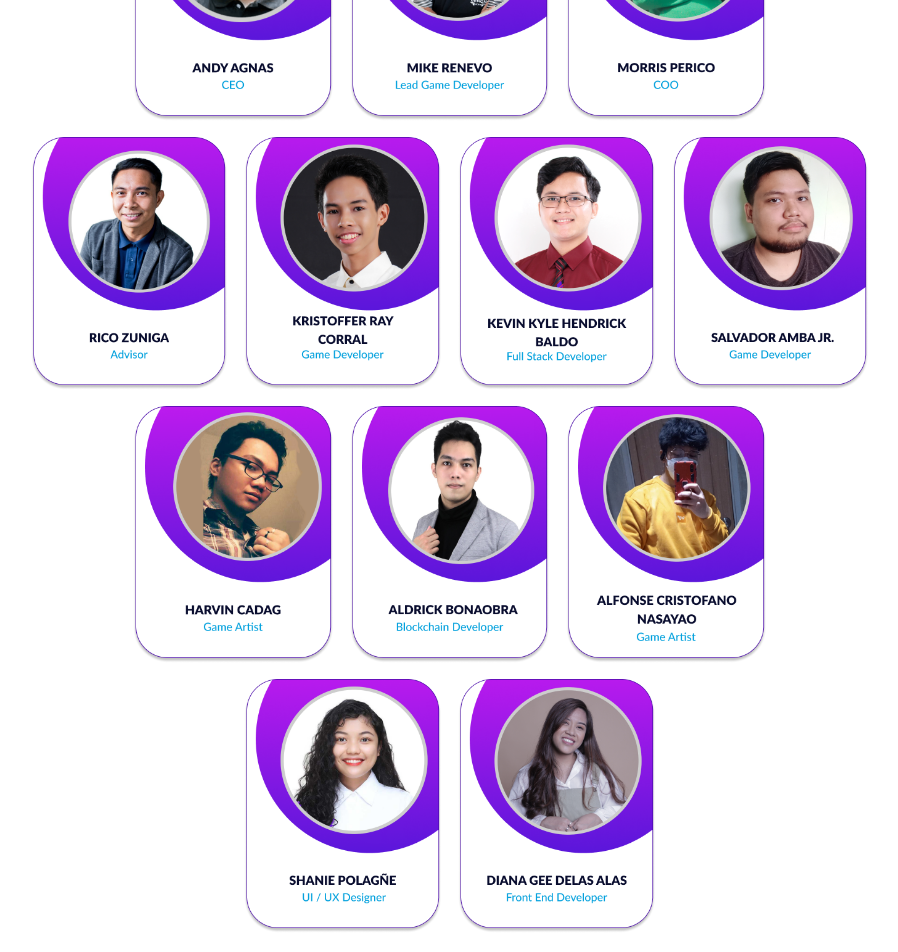
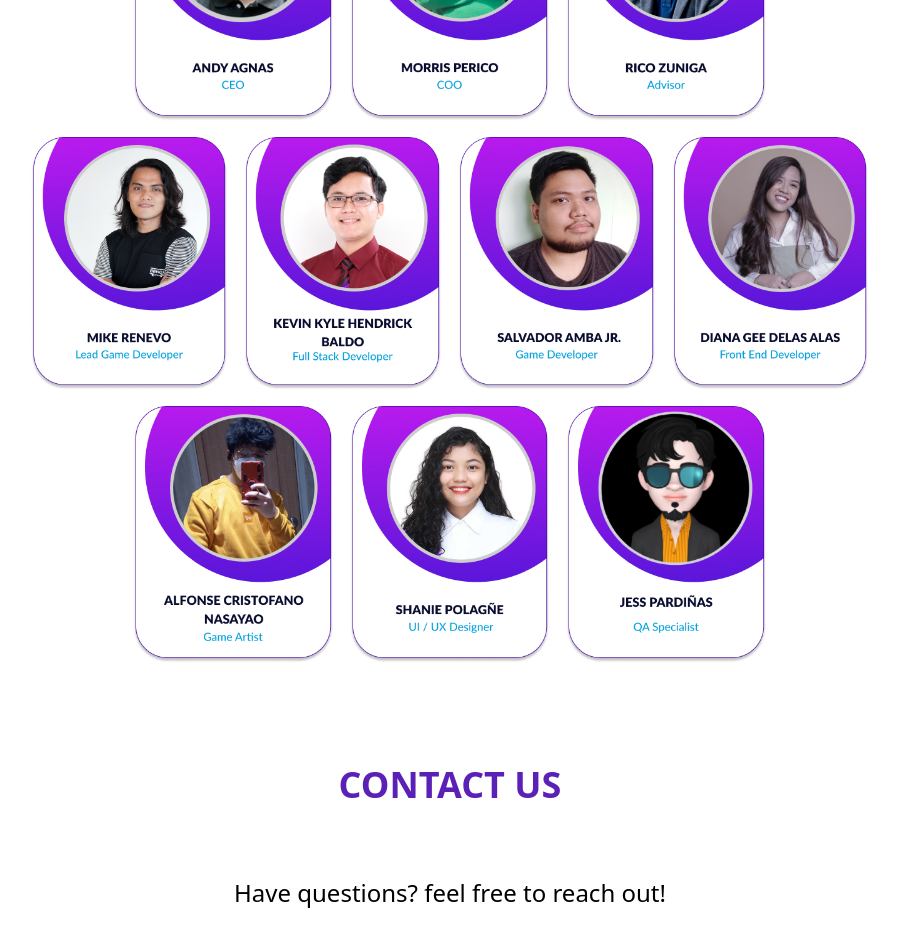
Before and after one commit to mgguild/ai-games, a Next.js app: page / in a window 1280 px wide. Shown: the part 4080-5032 px from the top of the page, without its empty margins (190-1088 px from the left). Built offline with nearby package versions, Linux system fonts and the light colour scheme.

Commit message:
Update teams page remove and add membersh

```diff
--- a/src/app/team/Team.tsx
+++ b/src/app/team/Team.tsx
@@ -17,34 +17,33 @@ const Team = () => {
         <div className="flex justify-center items-center md:px-28 lg:px-32 ">
           <div className="grid grid-cols-2 sm:grid-cols-3 md:grid-cols-3 lg:grid-cols-3 gap-4 items-center sm:w-4/5 w-80 ">
             <Image src="/team/ANDY.png" width={250} height={0} sizes="100vw" alt="andy" className="" />
-            <Image src="/team/MIKE.png" width={250} height={0} sizes="100vw" alt="salvador" className="" />
             <Image src="/team/MORRIS.png" width={250} height={0} sizes="100vw" alt="rico" className="" />
+            <Image src="/team/RICO.png" width={250} height={0} sizes="100vw" alt="rico" className="" />
           </div>
         </div>
+            {/* Image Grid Section 2 */}
         <div className="flex justify-center items-center mt-4">
           <div className="grid grid-cols-2 sm:grid-cols-4 md:grid-cols-4 lg:grid-cols-4 gap-4 items-center sm:w-4/5 w-80">
-            <Image src="/team/RICO.png" width={250} height={0} sizes="100vw" alt="rico" className="" />
-            <Image src="/team/TOFF.png" width={250} height={0} sizes="100vw" alt="andy" className="" />
+            <Image src="/team/MIKE.png" width={250} height={0} sizes="100vw" alt="salvador" className="" />
             <Image src="/team/KEVIN.png" width={250} height={0} sizes="100vw" alt="rico" className="" />
             <Image src="/team/SALVADOR.png" width={250} height={0} sizes="100vw" alt="salvador" className="" />
+            <Image src="/team/GEE.png" width={250} height={0} sizes="100vw" alt="gee" className="hidden sm:block" />
           </div>
         </div>
-        {/* Image Grid Section 2 */}
+
         <div className="flex justify-center items-center md:px-28 lg:px-32 mt-4">
-        <div className="grid grid-cols-2 sm:grid-cols-3 md:grid-cols-3 lg:grid-cols-3 gap-4 items-center sm:w-4/5 w-80 ">
-            <Image src="/team/HARVIN.png" width={250} height={0} sizes="100vw" alt="harvin" className="" />
-            <Image src="/team/ALDRICK.png" width={250} height={0} sizes="100vw" alt="aldrick" className="" />
+          <div className="grid grid-cols-2 sm:grid-cols-3 md:grid-cols-3 lg:grid-cols-3 gap-4 items-center sm:w-4/5 w-80 ">
             <Image src="/team/ALFONSE.png" width={250} height={0} sizes="100vw" alt="alfonse" className="" />
+            <Image src="/team/SHANIE.png" width={250} height={0} sizes="100vw" alt="alfonse" className="hidden sm:block" />
+            <Image src="/team/JESS.png" width={250} height={0} sizes="100vw" alt="alfonse" className="hidden sm:block" />
           </div>
         </div>
         </div>
         {/* Image Grid Section 3 */}
-        <div className="flex justify-center items-center mt-4 md:px-48 px-32">
+        {/* <div className="flex justify-center items-center mt-4 md:px-48 px-32">
           <div className="grid grid-cols-2 sm:grid-cols-2 md:grid-cols-2 lg:grid-cols-2 gap-4 items-center sm:w-4/5 w-80">
-            <Image src="/team/SHANIE.png" width={250} height={0} sizes="100vw" alt="alfonse" className="hidden sm:block" />
-            <Image src="/team/GEE.png" width={250} height={0} sizes="100vw" alt="gee" className="hidden sm:block" />
           </div>
-        </div>
+        </div> */}
 
 
         {/*mobile view */}
@@ -53,31 +52,28 @@ const Team = () => {
         <div className="flex justify-center items-center md:px-28 lg:px-32 ">
           <div className="grid grid-cols-2 sm:grid-cols-3 md:grid-cols-3 lg:grid-cols-3 gap-4 items-center sm:w-4/5 w-80 ">
             <Image src="/team/ANDY.png" width={250} height={0} sizes="100vw" alt="andy" className="" />
-            <Image src="/team/MIKE.png" width={250} height={0} sizes="100vw" alt="salvador" className="" />
             <Image src="/team/MORRIS.png" width={250} height={0} sizes="100vw" alt="rico" className="" />
             <Image src="/team/RICO.png" width={250} height={0} sizes="100vw" alt="rico" className="" />
+            <Image src="/team/MIKE.png" width={250} height={0} sizes="100vw" alt="salvador" className="" />
           </div>
         </div>
         {/* Image Grid Section 2 */}
         <div className="flex justify-center items-center mt-4">
           <div className="grid grid-cols-2 sm:grid-cols-4  gap-4 items-center sm:w-4/5 w-80">
-            <Image src="/team/TOFF.png" width={250} height={0} sizes="100vw" alt="andy" className="" />
             <Image src="/team/KEVIN.png" width={250} height={0} sizes="100vw" alt="rico" className="" />
             <Image src="/team/SALVADOR.png" width={250} height={0} sizes="100vw" alt="salvador" className="" />
-            <Image src="/team/HARVIN.png" width={250} height={0} sizes="100vw" alt="harvin" className="" />
+            <Image src="/team/GEE.png" width={250} height={0} sizes="100vw" alt="gee" className="" />
+            <Image src="/team/ALFONSE.png" width={250} height={0} sizes="100vw" alt="alfonse" className="" />
           </div>
         </div>
         {/* Image Grid Section 3 */}
         <div className="flex justify-center items-center mt-4 ">
           <div className="grid grid-cols-2 sm:grid-cols-4  gap-4 items-center sm:w-4/5 w-80">
-            <Image src="/team/ALDRICK.png" width={250} height={0} sizes="100vw" alt="aldrick" className="" />
-            <Image src="/team/ALFONSE.png" width={250} height={0} sizes="100vw" alt="alfonse" className="" />
             <Image src="/team/SHANIE.png" width={250} height={0} sizes="100vw" alt="alfonse" className="" />
-            <Image src="/team/GEE.png" width={250} height={0} sizes="100vw" alt="gee" className="" />
+            <Image src="/team/JESS.png" width={250} height={0} sizes="100vw" alt="alfonse" className="" />
           </div>
         </div>
        </div>
-
 
     </section>
   );
```
